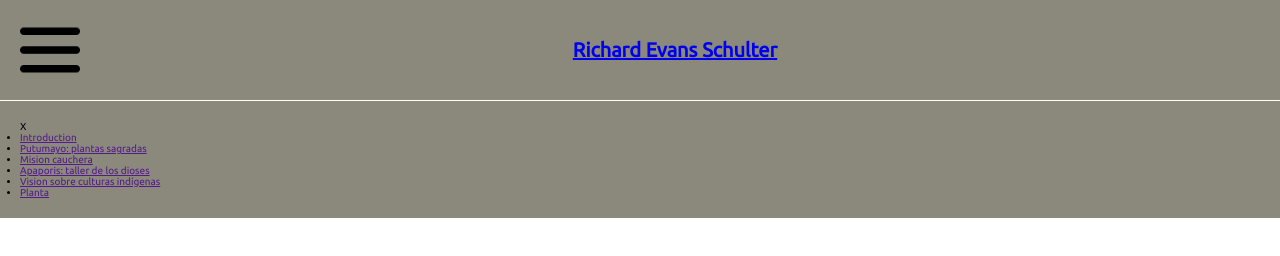
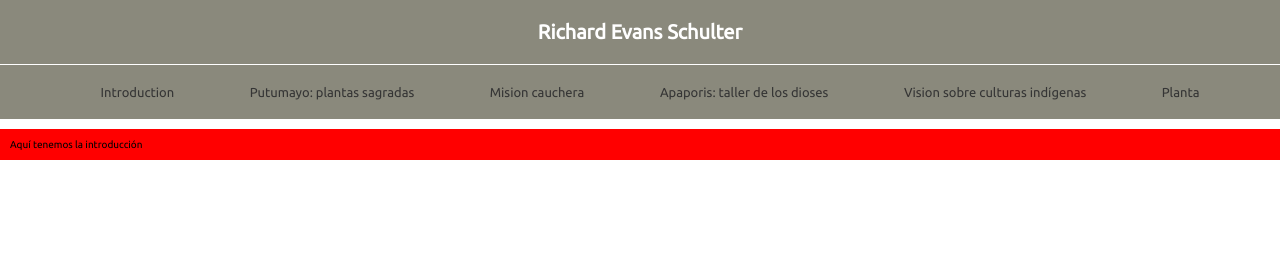
Before and after one commit to ButchBet/Richard-Evans-Schulter-Blog, a website built with webpack: page public/index.html in a window 1280 px wide. Built offline with nearby package versions, Linux system fonts and the light colour scheme; files whose address does not match are found by name.

Commit message:
Finished the header.

```diff
--- a/public/index.html
+++ b/public/index.html
@@ -18,18 +18,24 @@
             </div>
         </h1>
 
-        <nav class="header__nav">
+        <nav class="header__nav hidden">
             <div class="close" id="close">X</div>
 
-            <ul class="list">
-                <li class="list__item"><a href="" class="list__link">Introduction</a></li>
-                <li class="list__item"><a href="" class="list__link">Putumayo: plantas sagradas</a></li>
-                <li class="list__item"><a href="" class="list__link">Mision cauchera</a></li>
-                <li class="list__item"><a href="" class="list__link">Apaporis: taller de los dioses</a></li>
-                <li class="list__item"><a href="" class="list__link">Vision sobre culturas indígenas</a></li>
-                <li class="list__item"><a href="" class="list__link">Planta</a></li>
+            <ul class="navList">
+                <li class="navList__item">Introduction</li>
+                <li class="navList__item">Putumayo: plantas sagradas</li>
+                <li class="navList__item">Mision cauchera</li>
+                <li class="navList__item">Apaporis: taller de los dioses</li>
+                <li class="navList__item">Vision sobre culturas indígenas</li>
+                <li class="navList__item">Planta</li>
             </ul>
         </nav>
     </header>
+
+    <section class="components" id="components">
+        <main class="components__item" id="introduction">
+            Aquí tenemos la introducción
+        </main>
+    </section>
 </body>
 </html>
--- a/src/styles/desktop.css
+++ b/src/styles/desktop.css
@@ -1,4 +1,23 @@
-@media (min-width: 900px) {
-    body {
+@media (min-width: 804px) {
+    .title {
+        width: 100%;
+    }
+
+    .header__nav {
+        position:initial;
+        background: inherit;
+        display: block !important;
+    }
+
+    .close,
+    .menu {
+        display: none;
+    }
+
+    .navList {
+        flex-flow: row wrap;
+        gap: 15px;
+        font-size: 1.3rem;
+        justify-content: space-evenly;
     }
 }
--- a/src/styles/styles.css
+++ b/src/styles/styles.css
@@ -40,7 +40,8 @@ html {
  /* 1 */
  .header__title,
  .title,
- .menu {
+ .menu,
+ .navList {
     display: flex;
  }
 
@@ -50,11 +51,16 @@ html {
     flex-flow: row wrap;
  }
 
+.navList {
+    flex-flow: column;
+}
+
  .header__title {
     justify-content: space-between;
  }
 
- .title {
+ .title,
+ .navList {
     justify-content: center;
  }
 
@@ -64,14 +70,24 @@ html {
     align-content: center;
  }
 
+.element {
+    justify-content: space-evenly;
+ }
+
  .header__title {
     position: relative;
+ }
+
+ .header__nav,
+ .close {
+    position: absolute;
  }
 
 
  /* 2 */
  .header {
     /* height: 200px; */
+    margin-bottom: 10px;
 }
 
 .header__title,
@@ -87,8 +103,7 @@ html {
 }
 
 .menu {
-    height: 100%;
-    width: 60px;
+    width: 50px;
 }
 
 .menu__img {
@@ -96,14 +111,64 @@ html {
 }
 
 .title {
-    width: calc(100% - 70px);
+    width: calc(100% - 60px);
 }
 
 .title__link {
     text-align: center;
 }
+
+.header__nav,
+.components {
+    width: 100%;
+}
+.header__nav {
+    padding-left: 40px;
+}
+
+.header__nav,
+.navList {
+    height: 100%;
+}
+
+.header__nav,
+.close {
+    top: 0;
+}
+
+.header__nav {
+    left: 0;
+}
+
+.close {
+    right: 0;
+}
+
+.close {
+    padding: 5px 15px;
+}
+
+.navList {
+    gap: 55px;
+}
+
+.components {
+    padding: 10px;
+}
+
  /* 3 */
+.close {
+    font-weight: 800;
+}
 
+.navList {
+    list-style: none;
+}
+
+.navList,
+.close {
+    font-size: 1.6rem;
+}
  /* 4 */
  .header {
     /* background: url('https://cdn.colombia.com/images/v2/turismo/sitios-turisticos/amazonas/reserva-natural-amazonas-800.jpg'); */
@@ -117,4 +182,53 @@ html {
  .header__title {
  }
 
+ .header__nav {
+    background: var(--white);
+ }
+
+ .close {
+    background: var(--dark-brown);
+    color: var(--white);
+ }
+
+ .navList {
+    color: var(--black);
+ }
+
+ .title__link {
+    text-decoration: none;
+ }
+
+ .title__link {
+    color: var(--white);
+ }
+
+.navList {
+ }
+
+ .components {
+    background: red;
+ }
+
  /* 5 */
+ .menu,
+ .close,
+ .navList {
+    cursor: pointer;
+ }
+ .menu:active {
+    transform: scale(.98);
+ }
+
+ .close,
+ .navList {
+    user-select: none;
+ }
+
+.navList__item:hover {
+    text-decoration: underline;
+}
+
+.hidden {
+    display: none;
+}
--- a/src/styles/tablet.css
+++ b/src/styles/tablet.css
@@ -1,4 +1,3 @@
-@media (min-width: 500px) {
-    body {
-    }
+@media (min-width: 658px) {
+
 }
```
